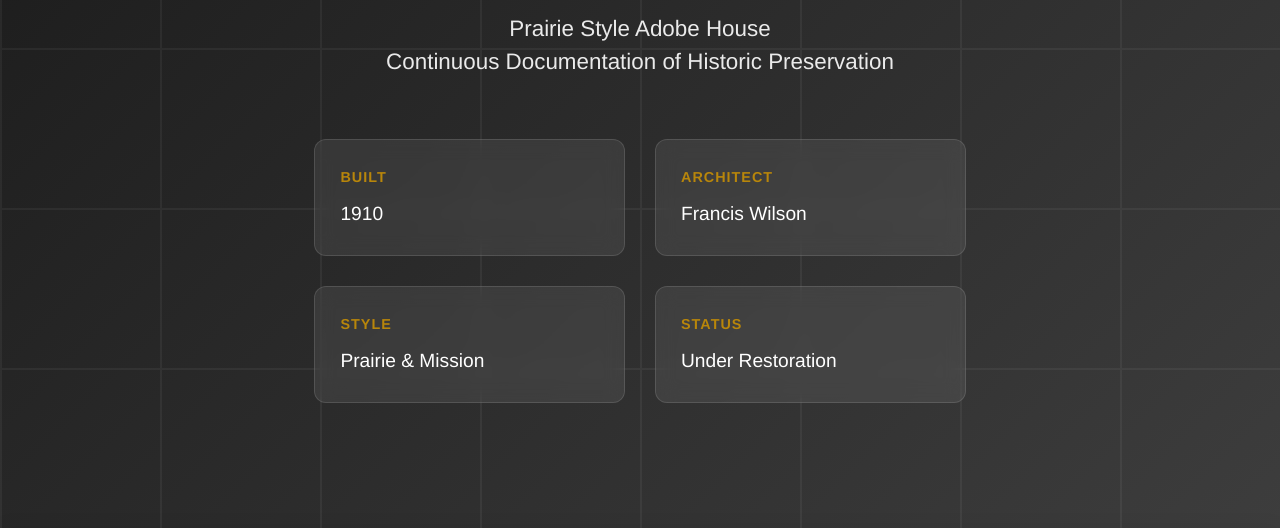
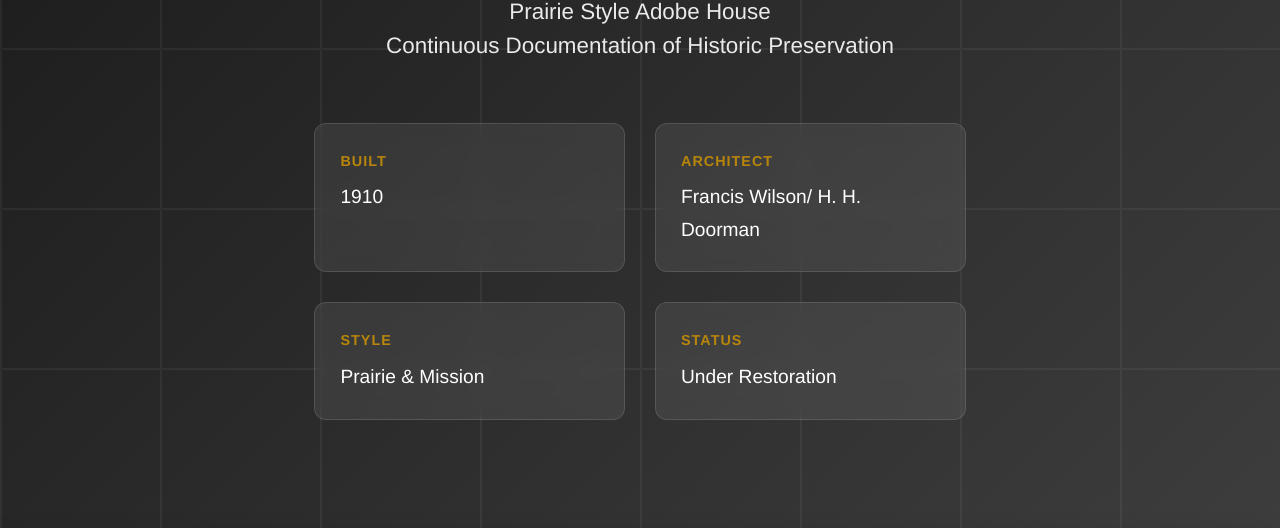
Before and after one commit to KingsleyMartin/316-east-buena-vista, a plain HTML site: page index.html in a window 1280 px wide. Shown: the part 272-800 px from the top of the page. Drawn offline with Linux system fonts and the light colour scheme.

Commit message:
Update architect information in index.html

```diff
--- a/index.html
+++ b/index.html
@@ -21,7 +21,7 @@
                 </div>
                 <div class="metadata-item">
                     <div class="metadata-label">Architect</div>
-                    <div class="metadata-value">Francis Wilson</div>
+                    <div class="metadata-value">Francis Wilson/ H. H. Doorman</div>
                 </div>
                 <div class="metadata-item">
                     <div class="metadata-label">Style</div>
```
